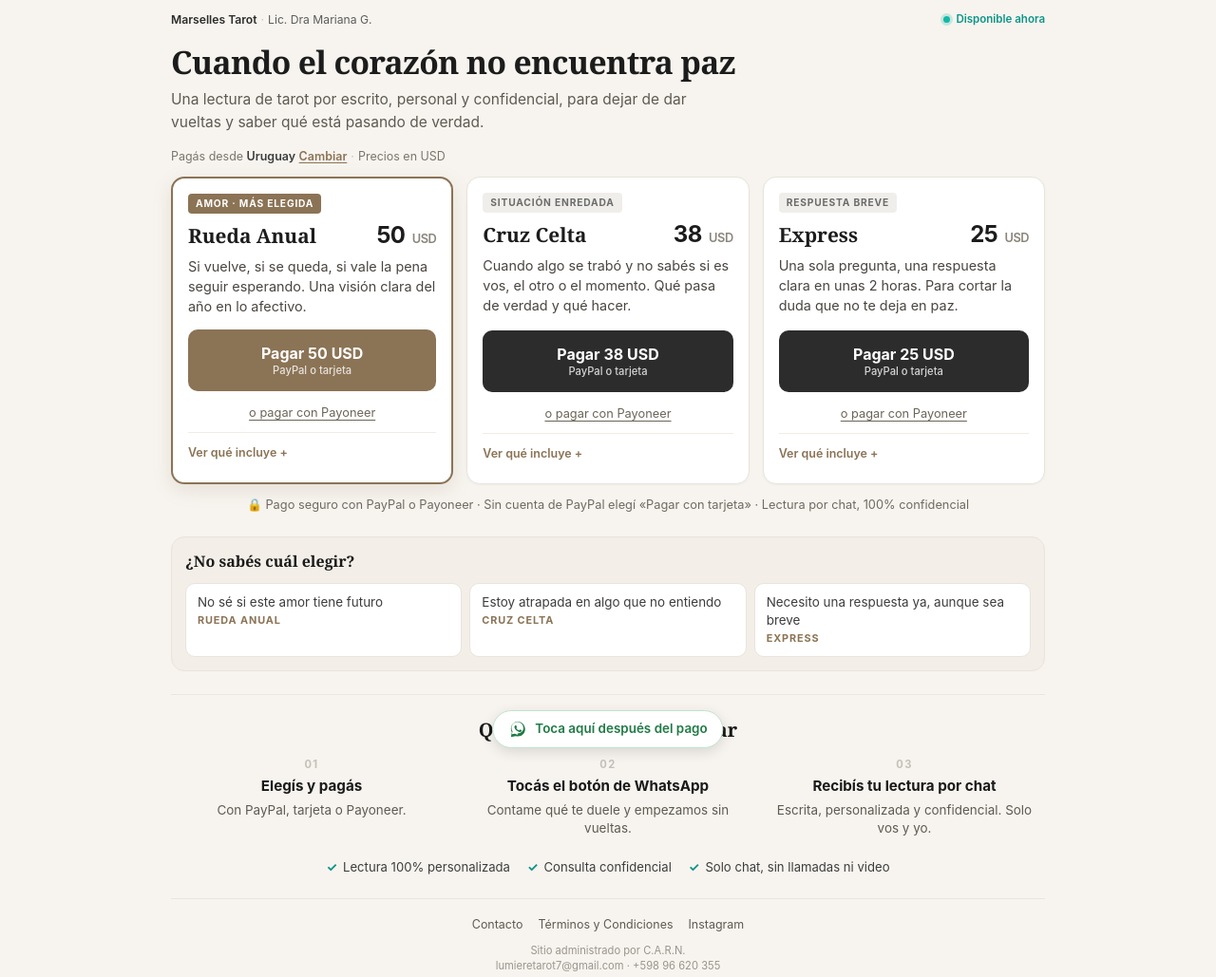
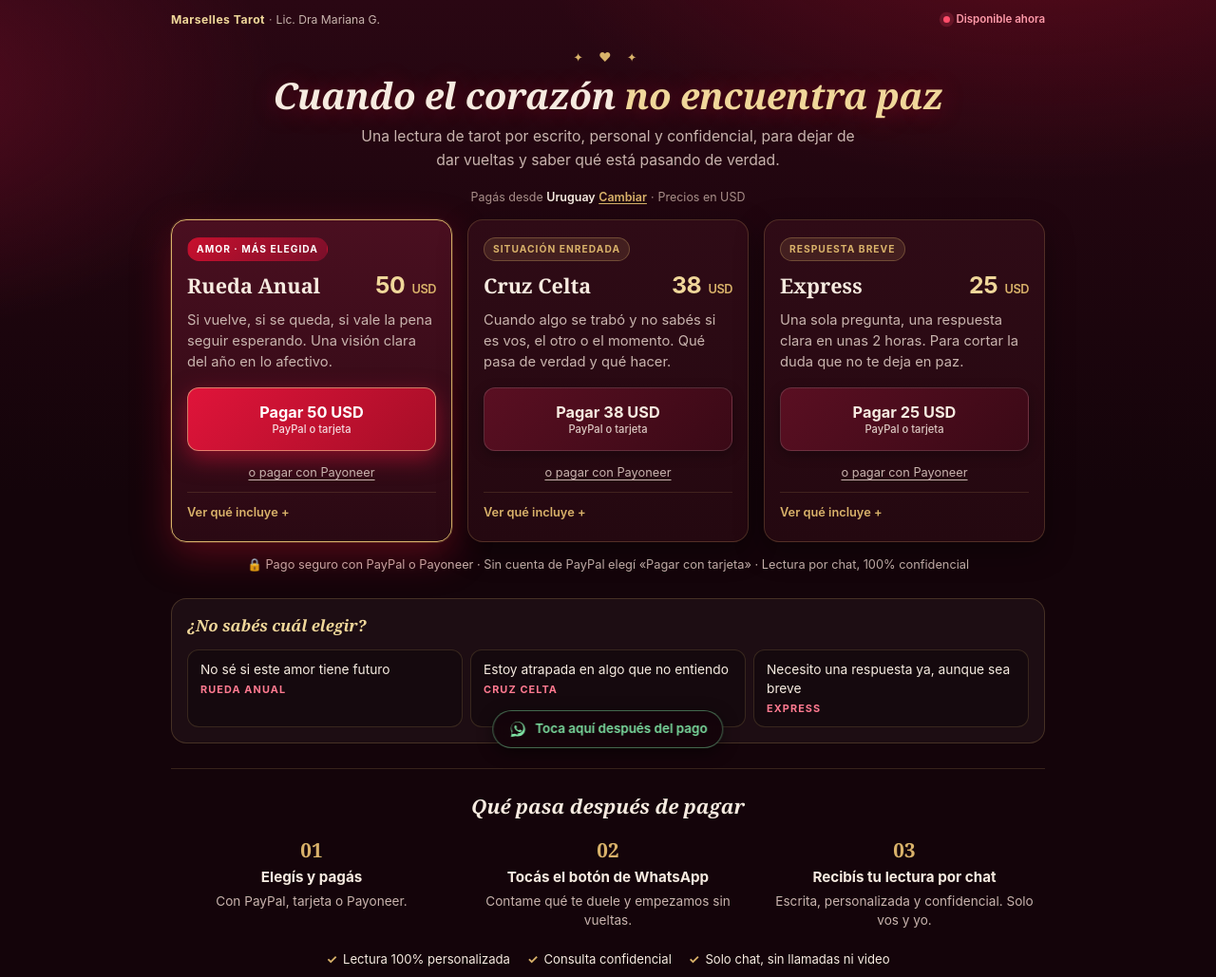
Before and after one commit to marsellestarot/Cartas, a plain HTML site: page pago-marselles-tarot.html in a window 1280 px wide. Shown: the top 1029 px of the page at 95% size. Drawn offline with Linux system fonts and the light colour scheme.

Commit message:
Add files via upload

```diff
--- a/pago-marselles-tarot.html
+++ b/pago-marselles-tarot.html
@@ -4,6 +4,7 @@
     <meta charset="UTF-8" />
     <meta name="viewport" content="width=device-width, initial-scale=1, maximum-scale=1, viewport-fit=cover, interactive-widget=resizes-content" />
 
+    <meta name="theme-color" content="#14040a" />
     <title>Lecturas de Tarot Online · Lic. Dra. Mariana Gautemberg | Marselles Tarot</title>
     <meta name="description" content="Cuando el corazón no encuentra paz: lecturas de tarot personalizadas por escrito. Rueda Anual (50 USD) orientada al amor, Cruz Celta (38 USD) y Express (25 USD). Respuesta prioritaria y confidencial por chat." />
     <meta name="robots" content="index, follow, max-image-preview:large" />
@@ -45,106 +46,126 @@
     /></noscript>
 
     <style>
+        :root {
+            --bg: #14040a;
+            --bg2: #2a0713;
+            --card: #240810;
+            --card-edge: rgba(212,175,100,0.22);
+            --wine: #7b0f2a;
+            --crimson: #c8102e;
+            --crimson-dk: #8f0a21;
+            --gold: #d9b26a;
+            --gold-lt: #f0d79a;
+            --cream: #f6ebe0;
+            --muted: #c9b4ae;
+            --soft: #a98f8a;
+        }
         * { margin: 0; padding: 0; box-sizing: border-box; }
-        html { width: 100%; max-width: 100%; overflow-x: hidden; -webkit-text-size-adjust: 100%; text-size-adjust: 100%; scroll-behavior: smooth; }
+        html { width: 100%; max-width: 100%; overflow-x: hidden; -webkit-text-size-adjust: 100%; text-size-adjust: 100%; scroll-behavior: smooth; background: var(--bg); }
         body {
             font-family: -apple-system, BlinkMacSystemFont, 'Segoe UI', Roboto, 'Helvetica Neue', Arial, sans-serif;
-            background: #F7F4EF; color: #1a1a1a; min-height: 100vh; min-height: 100dvh;
-            padding: max(10px, env(safe-area-inset-top, 0px)) max(16px, env(safe-area-inset-right, 0px)) calc(84px + env(safe-area-inset-bottom, 0px)) max(16px, env(safe-area-inset-left, 0px));
+            color: var(--cream); min-height: 100vh; min-height: 100dvh;
+            background:
+                radial-gradient(900px 480px at 85% -8%, rgba(200,16,46,0.30), transparent 60%),
+                radial-gradient(700px 420px at -10% 8%, rgba(123,15,42,0.55), transparent 60%),
+                linear-gradient(180deg, var(--bg2) 0%, var(--bg) 520px);
+            background-color: var(--bg);
+            padding: max(10px, env(safe-area-inset-top, 0px)) max(16px, env(safe-area-inset-right, 0px)) calc(88px + env(safe-area-inset-bottom, 0px)) max(16px, env(safe-area-inset-left, 0px));
             -webkit-font-smoothing: antialiased; line-height: 1.45;
         }
         .page { width: 100%; max-width: 920px; margin: 0 auto; }
 
-        .topbar { display: flex; align-items: center; justify-content: space-between; gap: 8px 12px; padding: 2px 0 10px; font-size: 0.76rem; color: #5c5c5c; }
-        .topbar-brand { font-weight: 600; color: #2c2c2c; }
-        .topbar-sep { color: #c4c0b8; margin: 0 4px; }
-        .available { display: inline-flex; align-items: center; gap: 6px; font-size: 0.72rem; font-weight: 600; color: #0d9488; white-space: nowrap; }
-        .available .dot { width: 7px; height: 7px; background: #14b8a6; border-radius: 50%; box-shadow: 0 0 0 3px rgba(20,184,166,0.22); }
+        .topbar { display: flex; align-items: center; justify-content: space-between; gap: 8px 12px; padding: 2px 0 12px; font-size: 0.76rem; color: var(--muted); }
+        .topbar-brand { font-weight: 700; color: var(--gold-lt); letter-spacing: 0.04em; }
+        .topbar-sep { color: var(--soft); margin: 0 4px; }
+        .available { display: inline-flex; align-items: center; gap: 6px; font-size: 0.72rem; font-weight: 600; color: #ff9aa9; white-space: nowrap; }
+        .available .dot { width: 7px; height: 7px; background: #ff4d6a; border-radius: 50%; box-shadow: 0 0 0 3px rgba(255,77,106,0.28); animation: beat 1.8s ease-in-out infinite; }
+        @keyframes beat { 0%,100% { box-shadow: 0 0 0 3px rgba(255,77,106,0.28); } 50% { box-shadow: 0 0 0 6px rgba(255,77,106,0.05); } }
 
-        .hero { padding: 6px 0 16px; }
-        .title { font-family: Georgia, 'Times New Roman', serif; font-size: clamp(1.65rem, 6vw, 2.1rem); font-weight: 700; color: #1c1c1c; letter-spacing: -0.02em; line-height: 1.18; margin-bottom: 8px; }
-        .subtitle { font-size: 0.97rem; color: #5e5a52; line-height: 1.5; max-width: 560px; }
+        .hero { padding: 10px 0 18px; text-align: center; }
+        .orn { color: var(--gold); letter-spacing: 0.5em; font-size: 0.8rem; margin-bottom: 8px; }
+        .title { font-family: Georgia, 'Times New Roman', serif; font-size: clamp(1.8rem, 7vw, 2.4rem); font-weight: 700; font-style: italic; color: var(--cream); letter-spacing: -0.01em; line-height: 1.15; margin-bottom: 10px; text-shadow: 0 2px 24px rgba(200,16,46,0.45); }
+        .title em { color: var(--gold-lt); font-style: italic; }
+        .subtitle { font-size: 0.98rem; color: var(--muted); line-height: 1.55; max-width: 520px; margin: 0 auto; }
 
-        .country-bar { font-size: 0.78rem; color: #7a756c; margin-bottom: 12px; }
-        .country-bar strong { color: #3d3d3d; font-weight: 600; }
-        .country-bar a { color: #8B7355; font-weight: 600; text-decoration: underline; text-underline-offset: 2px; }
-        .country-bar .sep { color: #c4c0b8; margin: 0 4px; }
+        .country-bar { font-size: 0.78rem; color: var(--soft); margin-bottom: 14px; text-align: center; }
+        .country-bar strong { color: var(--cream); font-weight: 600; }
+        .country-bar a { color: var(--gold); font-weight: 600; text-decoration: underline; text-underline-offset: 2px; }
+        .country-bar .sep { margin: 0 4px; }
 
-        .products { display: grid; grid-template-columns: 1fr; gap: 12px; margin-bottom: 12px; align-items: stretch; }
-        @media (min-width: 720px) { .products { grid-template-columns: 1fr 1fr 1fr; gap: 14px; } }
+        .products { display: grid; grid-template-columns: 1fr; gap: 14px; margin-bottom: 14px; align-items: stretch; }
+        @media (min-width: 720px) { .products { grid-template-columns: 1fr 1fr 1fr; gap: 16px; } }
 
-        .product { background: #fff; border: 1px solid #e8e4dc; border-radius: 14px; padding: 16px; display: flex; flex-direction: column; box-shadow: 0 1px 3px rgba(0,0,0,0.03); scroll-margin-top: 12px; }
-        .product.featured { border: 2px solid #8B7355; box-shadow: 0 6px 20px rgba(139,115,85,0.16); }
+        .product { position: relative; background: linear-gradient(180deg, #2f0b16 0%, var(--card) 100%); border: 1px solid var(--card-edge); border-radius: 16px; padding: 18px 16px 14px; display: flex; flex-direction: column; box-shadow: 0 10px 30px rgba(0,0,0,0.35); scroll-margin-top: 12px; }
+        .product.featured { border: 1.5px solid var(--gold); background: linear-gradient(180deg, #4a0f20 0%, #2a0913 100%); box-shadow: 0 0 0 1px rgba(217,178,106,0.15), 0 14px 40px rgba(200,16,46,0.35); }
 
         .product-head { display: flex; align-items: baseline; justify-content: space-between; gap: 10px; margin-bottom: 2px; }
-        .product-name { font-family: Georgia, 'Times New Roman', serif; font-size: 1.3rem; font-weight: 700; color: #1c1c1c; }
-        .product-price { font-size: 1.5rem; font-weight: 700; color: #1c1c1c; letter-spacing: -0.02em; line-height: 1.1; white-space: nowrap; }
-        .product-price span { font-size: 0.8rem; font-weight: 600; color: #8a857c; margin-left: 2px; }
-        .badge { display: inline-block; font-size: 0.64rem; font-weight: 700; letter-spacing: 0.08em; text-transform: uppercase; padding: 3px 8px; border-radius: 4px; margin-bottom: 8px; width: fit-content; background: #f0eeea; color: #6b6b6b; }
-        .badge.amor { background: #8B7355; color: #fff; }
-        .local-price { display: none; font-size: 0.78rem; color: #8B7355; font-weight: 600; text-align: right; }
+        .product-name { font-family: Georgia, 'Times New Roman', serif; font-size: 1.35rem; font-weight: 700; color: var(--cream); }
+        .product-price { font-size: 1.55rem; font-weight: 700; color: var(--gold-lt); letter-spacing: -0.02em; line-height: 1.1; white-space: nowrap; }
+        .product-price span { font-size: 0.8rem; font-weight: 600; color: var(--gold); margin-left: 2px; }
+        .badge { display: inline-block; font-size: 0.64rem; font-weight: 700; letter-spacing: 0.1em; text-transform: uppercase; padding: 4px 9px; border-radius: 999px; margin-bottom: 10px; width: fit-content; background: rgba(217,178,106,0.12); color: var(--gold); border: 1px solid rgba(217,178,106,0.3); }
+        .badge.amor { background: linear-gradient(135deg, var(--crimson), var(--wine)); color: #fff; border-color: transparent; }
+        .local-price { display: none; font-size: 0.78rem; color: var(--gold); font-weight: 600; text-align: right; }
         .local-price.visible { display: block; }
-        .product-desc { font-size: 0.9rem; color: #4a4540; line-height: 1.45; margin: 6px 0 14px; flex-grow: 1; }
+        .product-desc { font-size: 0.92rem; color: var(--muted); line-height: 1.5; margin: 8px 0 16px; flex-grow: 1; }
 
-        .btn-pay { display: block; width: 100%; text-align: center; padding: 15px 16px; border-radius: 10px; border: none; background: #2c2c2c; color: #fff; font-size: 1rem; font-weight: 700; font-family: inherit; cursor: pointer; transition: background 0.15s, transform 0.1s; -webkit-tap-highlight-color: transparent; touch-action: manipulation; min-height: 52px; }
-        .btn-pay:hover { background: #1c1c1c; }
+        .btn-pay { display: block; width: 100%; text-align: center; padding: 15px 16px; border-radius: 12px; border: 1px solid rgba(255,255,255,0.14); background: linear-gradient(135deg, #5a0f22, #3a0916); color: var(--cream); font-size: 1.02rem; font-weight: 700; font-family: inherit; cursor: pointer; transition: transform 0.1s, box-shadow 0.2s, filter 0.2s; -webkit-tap-highlight-color: transparent; touch-action: manipulation; min-height: 54px; box-shadow: 0 4px 14px rgba(0,0,0,0.3); }
+        .btn-pay:hover { filter: brightness(1.15); }
         .btn-pay:active { transform: scale(0.98); }
-        .btn-pay small { display: block; font-size: 0.7rem; font-weight: 500; opacity: 0.8; margin-top: 1px; }
-        .product.featured .btn-pay { background: #8B7355; }
-        .product.featured .btn-pay:hover { background: #7a6548; }
+        .btn-pay small { display: block; font-size: 0.7rem; font-weight: 500; opacity: 0.85; margin-top: 1px; }
+        .product.featured .btn-pay { background: linear-gradient(135deg, #e0143a 0%, #a50e27 100%); border-color: rgba(240,215,154,0.55); color: #fff; box-shadow: 0 8px 24px rgba(224,20,58,0.5); }
 
         .pay-actions form { margin: 0; }
-        .alt-pay { display: block; text-align: center; margin-top: 10px; font-size: 0.8rem; color: #6b6558; text-decoration: underline; text-underline-offset: 3px; padding: 4px; }
-        .alt-pay:hover { color: #1c1c1c; }
+        .alt-pay { display: block; text-align: center; margin-top: 10px; font-size: 0.8rem; color: var(--muted); text-decoration: underline; text-underline-offset: 3px; padding: 4px; }
+        .alt-pay:hover { color: var(--gold-lt); }
 
-        details.more { margin-top: 6px; border-top: 1px solid #f0ece4; padding-top: 6px; }
-        details.more summary { cursor: pointer; font-size: 0.78rem; font-weight: 600; color: #8B7355; list-style: none; padding: 6px 0; }
+        details.more { margin-top: 6px; border-top: 1px solid rgba(217,178,106,0.15); padding-top: 6px; }
+        details.more summary { cursor: pointer; font-size: 0.8rem; font-weight: 600; color: var(--gold); list-style: none; padding: 6px 0; }
         details.more summary::-webkit-details-marker { display: none; }
         details.more summary::after { content: ' +'; }
         details.more[open] summary::after { content: ' −'; }
         .product-features { list-style: none; margin: 4px 0 6px; }
-        .product-features li { font-size: 0.83rem; color: #3d3d3d; padding: 3px 0 3px 18px; position: relative; }
-        .product-features li::before { content: '✓'; position: absolute; left: 0; color: #0d9488; font-weight: 700; font-size: 0.8rem; }
-        .product-time { font-size: 0.78rem; color: #8a857c; }
+        .product-features li { font-size: 0.85rem; color: var(--cream); padding: 3px 0 3px 20px; position: relative; }
+        .product-features li::before { content: '♥'; position: absolute; left: 0; color: var(--crimson); font-size: 0.75rem; top: 5px; }
 
-        .trust-line { font-size: 0.8rem; color: #6f6a61; text-align: center; margin: 6px 0 24px; line-height: 1.5; }
+        .trust-line { font-size: 0.8rem; color: var(--muted); text-align: center; margin: 6px 0 26px; line-height: 1.55; }
 
-        .choose { background: #f3efe8; border: 1px solid #e8e4dc; border-radius: 14px; padding: 14px; margin-bottom: 24px; }
-        .choose-title { font-family: Georgia, 'Times New Roman', serif; font-size: 1rem; font-weight: 700; margin-bottom: 10px; }
+        .choose { background: rgba(255,255,255,0.04); border: 1px solid var(--card-edge); border-radius: 16px; padding: 16px; margin-bottom: 26px; }
+        .choose-title { font-family: Georgia, 'Times New Roman', serif; font-style: italic; font-size: 1.05rem; font-weight: 700; margin-bottom: 12px; color: var(--gold-lt); }
         .choose-grid { display: grid; grid-template-columns: 1fr; gap: 8px; }
         @media (min-width: 640px) { .choose-grid { grid-template-columns: 1fr 1fr 1fr; } }
-        .choose-item { background: #fff; border: 1px solid #e8e4dc; border-radius: 10px; padding: 10px 12px; text-decoration: none; color: inherit; display: flex; flex-direction: column; gap: 2px; }
-        .choose-item span { font-size: 0.84rem; color: #3d3d3d; }
-        .choose-item b { font-size: 0.68rem; letter-spacing: 0.08em; text-transform: uppercase; color: #8B7355; }
+        .choose-item { background: rgba(0,0,0,0.25); border: 1px solid rgba(217,178,106,0.18); border-radius: 12px; padding: 11px 13px; text-decoration: none; color: inherit; display: flex; flex-direction: column; gap: 3px; transition: border-color 0.15s, background 0.15s; }
+        .choose-item:hover { border-color: var(--gold); background: rgba(200,16,46,0.12); }
+        .choose-item span { font-size: 0.86rem; color: var(--cream); }
+        .choose-item b { font-size: 0.68rem; letter-spacing: 0.1em; text-transform: uppercase; color: #ff7a90; }
 
-        .after-pay { border-top: 1px solid rgba(0,0,0,0.06); padding-top: 22px; margin-bottom: 22px; }
-        .after-pay h2 { font-family: Georgia, 'Times New Roman', serif; font-size: 1.25rem; font-weight: 700; margin-bottom: 14px; text-align: center; }
+        .after-pay { border-top: 1px solid rgba(217,178,106,0.18); padding-top: 24px; margin-bottom: 22px; }
+        .after-pay h2 { font-family: Georgia, 'Times New Roman', serif; font-style: italic; font-size: 1.3rem; font-weight: 700; margin-bottom: 16px; text-align: center; color: var(--cream); }
         .steps { display: grid; grid-template-columns: 1fr; gap: 14px; }
         @media (min-width: 640px) { .steps { grid-template-columns: 1fr 1fr 1fr; gap: 16px; } }
         .step { text-align: center; padding: 0 8px; }
-        .step-num { font-size: 0.7rem; font-weight: 700; letter-spacing: 0.12em; color: #c4c0b8; margin-bottom: 4px; }
-        .step-title { font-size: 0.95rem; font-weight: 700; margin-bottom: 4px; }
-        .step-desc { font-size: 0.84rem; color: #5e5a52; line-height: 1.45; }
+        .step-num { font-family: Georgia, serif; font-size: 1.3rem; font-weight: 700; color: var(--gold); margin-bottom: 2px; }
+        .step-title { font-size: 0.95rem; font-weight: 700; margin-bottom: 4px; color: var(--cream); }
+        .step-desc { font-size: 0.85rem; color: var(--muted); line-height: 1.5; }
 
         .benefits { display: flex; flex-wrap: wrap; justify-content: center; gap: 8px 18px; margin-bottom: 22px; }
-        .benefit { font-size: 0.82rem; color: #3d3d3d; display: flex; align-items: center; gap: 6px; }
-        .benefit .check { color: #0d9488; font-weight: 700; }
+        .benefit { font-size: 0.82rem; color: var(--cream); display: flex; align-items: center; gap: 6px; }
+        .benefit .check { color: var(--gold); font-weight: 700; }
 
-        .site-footer { border-top: 1px solid rgba(0,0,0,0.06); padding-top: 18px; text-align: center; }
+        .site-footer { border-top: 1px solid rgba(217,178,106,0.18); padding-top: 18px; text-align: center; }
         .footer-links { display: flex; flex-wrap: wrap; justify-content: center; gap: 8px 16px; margin-bottom: 10px; }
-        .footer-links a { font-size: 0.78rem; color: #5e5a52; text-decoration: none; }
-        .footer-links a:hover { color: #1c1c1c; text-decoration: underline; }
-        .footer-legal { font-size: 0.7rem; color: #9a958c; line-height: 1.5; }
+        .footer-links a { font-size: 0.78rem; color: var(--muted); text-decoration: none; }
+        .footer-links a:hover { color: var(--gold-lt); text-decoration: underline; }
+        .footer-legal { font-size: 0.7rem; color: var(--soft); line-height: 1.5; }
 
         /* WhatsApp: discreto hasta que la persona vuelve del pago */
-        .wa-float { position: fixed; left: 50%; bottom: calc(12px + env(safe-area-inset-bottom, 0px)); transform: translateX(-50%); z-index: 1000; display: flex; align-items: center; justify-content: center; gap: 8px; padding: 9px 16px; background: #fff; color: #1f7a45; border: 1.5px solid #bfe3cd; border-radius: 999px; text-decoration: none; font-size: 0.84rem; font-weight: 600; white-space: nowrap; box-shadow: 0 4px 14px rgba(0,0,0,0.12); -webkit-tap-highlight-color: transparent; touch-action: manipulation; transition: background 0.2s, color 0.2s, border-color 0.2s, padding 0.2s, font-size 0.2s; }
+        .wa-float { position: fixed; left: 50%; bottom: calc(12px + env(safe-area-inset-bottom, 0px)); transform: translateX(-50%); z-index: 1000; display: flex; align-items: center; justify-content: center; gap: 8px; padding: 9px 16px; background: rgba(20,4,10,0.92); color: #7ee2a3; border: 1.5px solid rgba(126,226,163,0.45); border-radius: 999px; text-decoration: none; font-size: 0.84rem; font-weight: 600; white-space: nowrap; box-shadow: 0 4px 16px rgba(0,0,0,0.5); -webkit-backdrop-filter: blur(8px); backdrop-filter: blur(8px); -webkit-tap-highlight-color: transparent; touch-action: manipulation; transition: background 0.2s, color 0.2s, border-color 0.2s, padding 0.2s, font-size 0.2s; }
         .wa-float svg { width: 20px; height: 20px; flex-shrink: 0; }
-        .wa-float small { display: none; font-size: 0.7rem; font-weight: 500; opacity: 0.95; }
         .wa-float:active { transform: translateX(-50%) scale(0.97); }
-        .wa-float.is-ready { background: #25D366; color: #fff; border-color: #25D366; padding: 13px 22px; font-size: 1rem; font-weight: 700; box-shadow: 0 8px 24px rgba(0,0,0,0.22); animation: waPulse 2.2s ease-in-out infinite; }
+        .wa-float.is-ready { background: #25D366; color: #fff; border-color: #25D366; padding: 13px 22px; font-size: 1rem; font-weight: 700; box-shadow: 0 8px 24px rgba(0,0,0,0.45); animation: waPulse 2.2s ease-in-out infinite; }
         .wa-float.is-ready svg { width: 26px; height: 26px; }
-        @keyframes waPulse { 0%,100% { box-shadow: 0 8px 24px rgba(0,0,0,0.22), 0 0 0 0 rgba(37,211,102,0.55); } 50% { box-shadow: 0 8px 24px rgba(0,0,0,0.22), 0 0 0 12px rgba(37,211,102,0); } }
-        @media (prefers-reduced-motion: reduce) { .wa-float.is-ready { animation: none; } html { scroll-behavior: auto; } }
+        @keyframes waPulse { 0%,100% { box-shadow: 0 8px 24px rgba(0,0,0,0.45), 0 0 0 0 rgba(37,211,102,0.6); } 50% { box-shadow: 0 8px 24px rgba(0,0,0,0.45), 0 0 0 12px rgba(37,211,102,0); } }
+        @media (prefers-reduced-motion: reduce) { .wa-float.is-ready, .available .dot { animation: none; } html { scroll-behavior: auto; } }
     </style>
 </head>
 <body>
@@ -155,7 +176,8 @@
         </header>
 
         <section class="hero">
-            <h1 class="title">Cuando el corazón no encuentra paz</h1>
+            <div class="orn">✦ ♥ ✦</div>
+            <h1 class="title">Cuando el corazón <em>no encuentra paz</em></h1>
             <p class="subtitle">Una lectura de tarot por escrito, personal y confidencial, para dejar de dar vueltas y saber qué está pasando de verdad.</p>
         </section>
 
```
